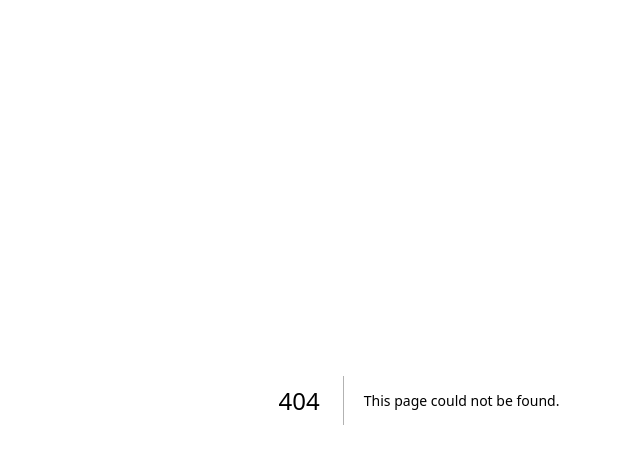
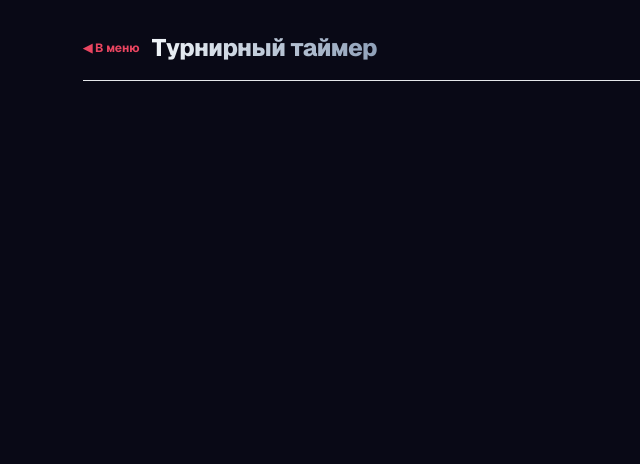
Before and after one commit to superigrooper/raise-up, a Next.js app: page /timer in a window 1280 px wide. Before the commit this address had no page. Shown: the top 464 px of the page, without its empty margins (221-861 px from the left). Built offline with nearby package versions, Linux system fonts and the light colour scheme.

Commit message:
Timer new page

```diff
--- /dev/null
+++ b/src/app/timer/page.tsx
@@ -0,0 +1,52 @@
+"use client";
+
+import { useEffect, useState } from 'react';
+import Link from 'next/link';
+import { usePokerStore } from '@/store/usePokerStore';
+import { ConfigForm } from '@/components/ConfigForm';
+import { TimerDisplay } from '@/components/TimerDisplay';
+import { ThemeSelector } from '@/components/ThemeSelector';
+
+export default function TimerPage() {
+  const [isTheaterMode, setIsTheaterMode] = useState(false);
+  const theme = usePokerStore((state) => state.theme);
+  const _hasHydrated = usePokerStore((state) => state._hasHydrated);
+  const [isClient, setIsClient] = useState(false);
+
+  useEffect(() => {
+    setIsClient(true);
+    const handleKeyDown = (e: KeyboardEvent) => { if (e.code === 'Escape') setIsTheaterMode(false); };
+    window.addEventListener('keydown', handleKeyDown);
+    return () => window.removeEventListener('keydown', handleKeyDown);
+  }, []);
+
+  const getThemeClass = () => {
+    if (!isClient || !_hasHydrated || theme === "navy") return "dark navy bg-[#090916] text-white";
+    return "bg-gray-100 text-gray-900";
+  };
+
+  return (
+    <div className={`min-h-screen transition-colors duration-200 p-4 md:p-8 flex flex-col items-center font-sans ${getThemeClass()}`}>
+      <header className={`mb-6 md:mb-8 w-full border-b pb-4 border-gray-200 dark:border-gray-800 navy:border-slate-850 flex flex-col sm:flex-row justify-between items-center gap-4 ${isTheaterMode ? "max-w-4xl" : "max-w-2xl"}`}>
+        <div className="text-center sm:text-left">
+          <div className="flex items-center gap-2">
+            {!isTheaterMode && <Link href="/" className="text-xs font-bold text-[#e94560] hover:underline mr-1">◀ В меню</Link>}
+            <h1 className="text-2xl font-extrabold tracking-tight bg-gradient-to-r from-gray-900 to-gray-600 dark:from-white dark:to-gray-400 navy:from-slate-100 navy:to-slate-400 bg-clip-text text-transparent">
+              {isTheaterMode ? '📋 Табло турнира' : 'Турнирный таймер'}
+            </h1>
+          </div>
+        </div>
+        <div className="flex items-center gap-3">{isClient && _hasHydrated && <ThemeSelector />}</div>
+      </header>
+
+      <main className={`w-full flex flex-col gap-6 transition-all duration-300 ${isTheaterMode ? "max-w-4xl" : "max-w-2xl"}`}>
+        {isClient && _hasHydrated && (
+          <>
+            {!isTheaterMode && <ConfigForm />}
+            <TimerDisplay isTheaterMode={isTheaterMode} onToggleTheater={() => setIsTheaterMode(true)} />
+          </>
+        )}
+      </main>
+    </div>
+  );
+}
```
